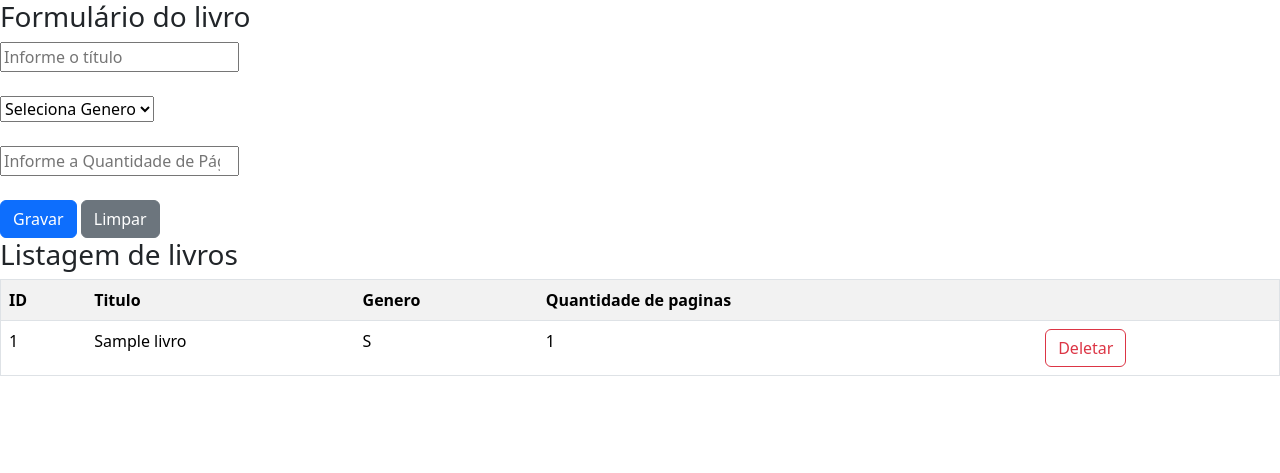
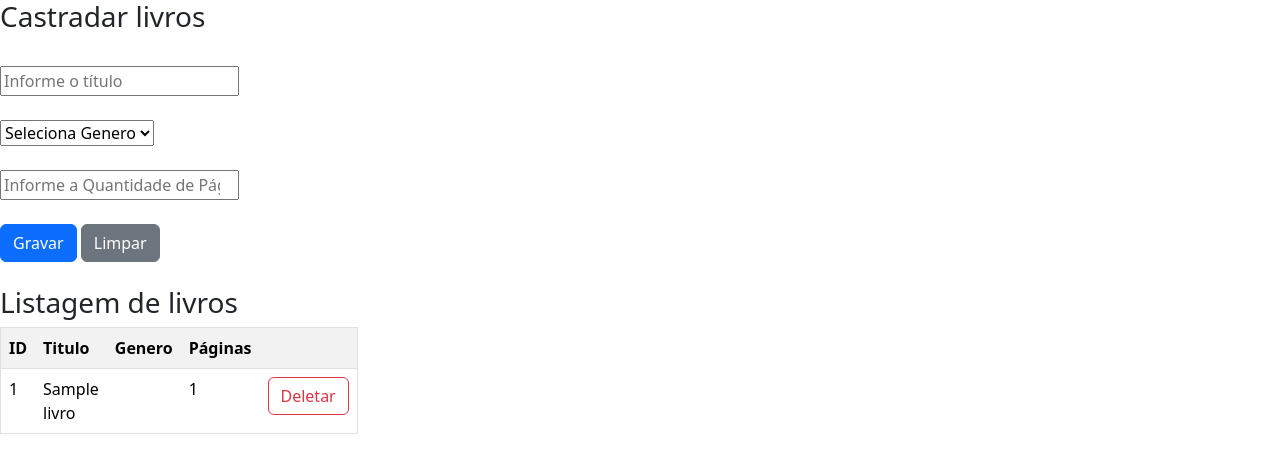
Before and after one commit to Lucas1530/3-TDS, a PHP site: page /livro.php in a window 1280 px wide. Shown: the top 473 px of the page. Run offline with PHP 8.4, Linux system fonts and the light colour scheme; tables that the repository leaves empty hold one stand-in row (values such as "Sample post").

Commit message:
Update livro.php

```diff
--- a/Linguagem Web II/Aula8 Banco de Dados/livro.php
+++ b/Linguagem Web II/Aula8 Banco de Dados/livro.php
@@ -43,13 +43,14 @@ if (isset($_POST['titulo'])) {
 </head>
 
 <body>
-    <h3>Formulário do livro</h3>
-    <form method="POST">
+    <h3>Castradar livros</h3>
+    <br>
+    <form method="POST" onsubmit="return validarcampos();">
 
-        <input type="text" name="titulo" placeholder="Informe o título" />
+        <input  type="text" name="titulo" id="titulo" placeholder="Informe o título" />
         <br><br>
 
-        <select name="genero">
+        <select  name="genero" id="genero">
             <option value="">Seleciona Genero</option>
             <option value="A">Aventura</option>
             <option value="D">Drama</option>
@@ -59,12 +60,13 @@ if (isset($_POST['titulo'])) {
         </select>
         <br><br>
 
-        <input type="number" name="qtdpag" placeholder="Informe a Quantidade de Páginas">
+        <input  type="number" name="qtdpag" id="qtdpag" placeholder="Informe a Quantidade de Páginas">
         <br><br>
 
         <input type="submit" class="btn btn-primary" value="Gravar" />
         <input type="reset" class="btn btn btn-secondary" value="Limpar" />
     </form>
+    <br>
 
     <h3>Listagem de livros</h3>
 
@@ -76,12 +78,12 @@ if (isset($_POST['titulo'])) {
 
     ?>
 
-    <table class="table table-striped" border="1">
+    <table class="table table-striped w-25 p-3" border="1">
         <tr>
             <th>ID</th>
             <th>Titulo</th>
             <th>Genero</th>
-            <th>Quantidade de paginas</th>
+            <th>Páginas</th>
             <th></th>
         </tr>
 
@@ -89,14 +91,44 @@ if (isset($_POST['titulo'])) {
             <tr>
                 <td><?php echo $l["id"]; ?></td>
                 <td><?php echo $l["titulo"]; ?></td>
-                <td><?php echo $l["genero"]; ?></td>
+                <td>
+
+                    <?php
+                    switch ($l['genero']) {
+                        case "A":
+                            echo "Aventura";
+                            break;
+
+                        case "D":
+                            echo "Drama";
+                            break;
+
+                        case "F":
+                            echo "Fição";
+                            break;
+
+                        case "R":
+                            echo "Romance";
+                            break;
+
+                        case "T":
+                            echo "Terror";
+                            break;
+                    }
+
+
+                    ?>
                 <td><?= $l["qtd_paginas"]; ?></td>
-                <th>
-                    <a class="btn btn-outline-danger" href="livro_del.php?id=<?= $l['id'] ?>">Deletar</a>
-                </th>
+                <td>
+                    <a class="btn btn-outline-danger" href="livro_del.php?id=<?= $l['id'] ?>"
+                        onclick="return confirm('Tem certeza que quer Excluir?')">
+                        Deletar</a>
+                </td>
             </tr>
         <?php endforeach; ?>
     </table>
+
+    <script src="validacao.js"></script>
 
 
 </body>
```
